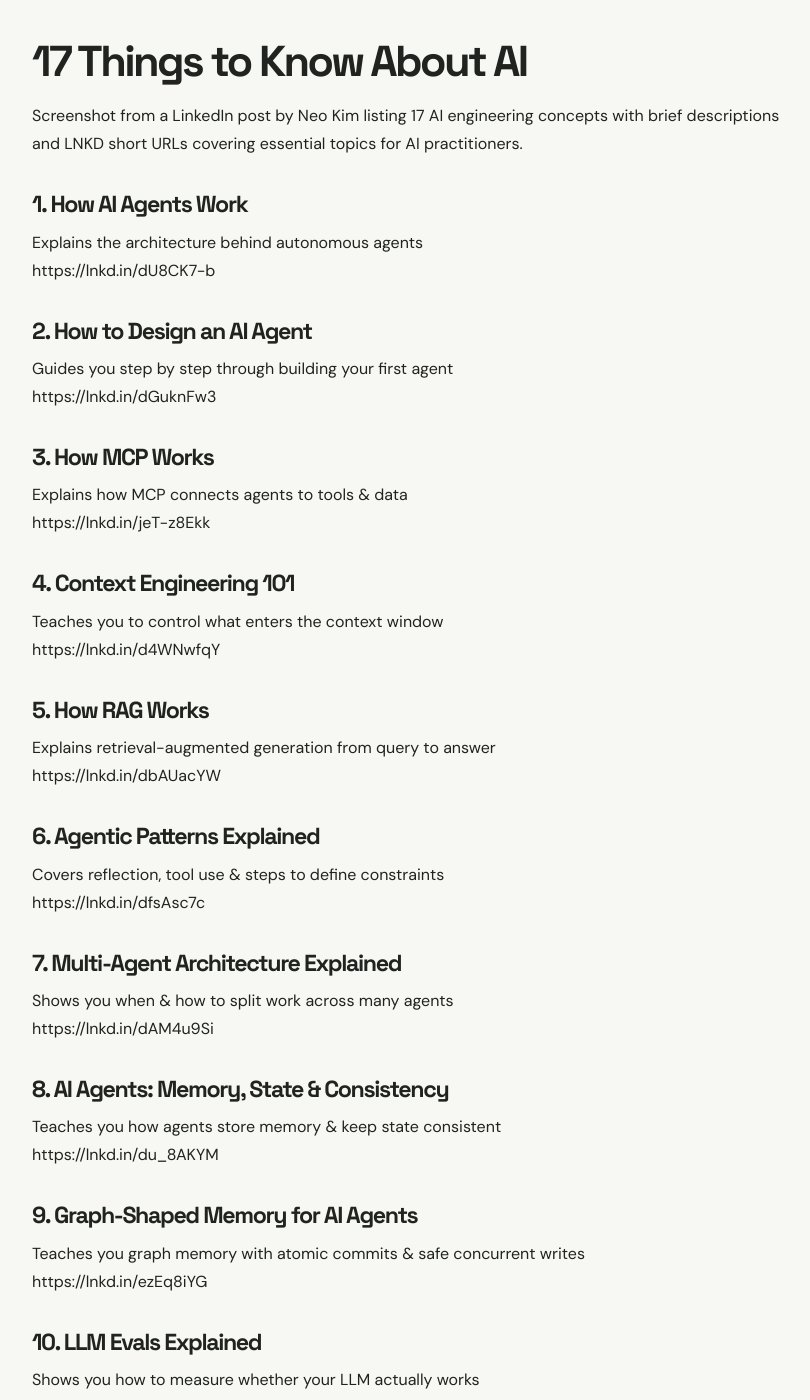
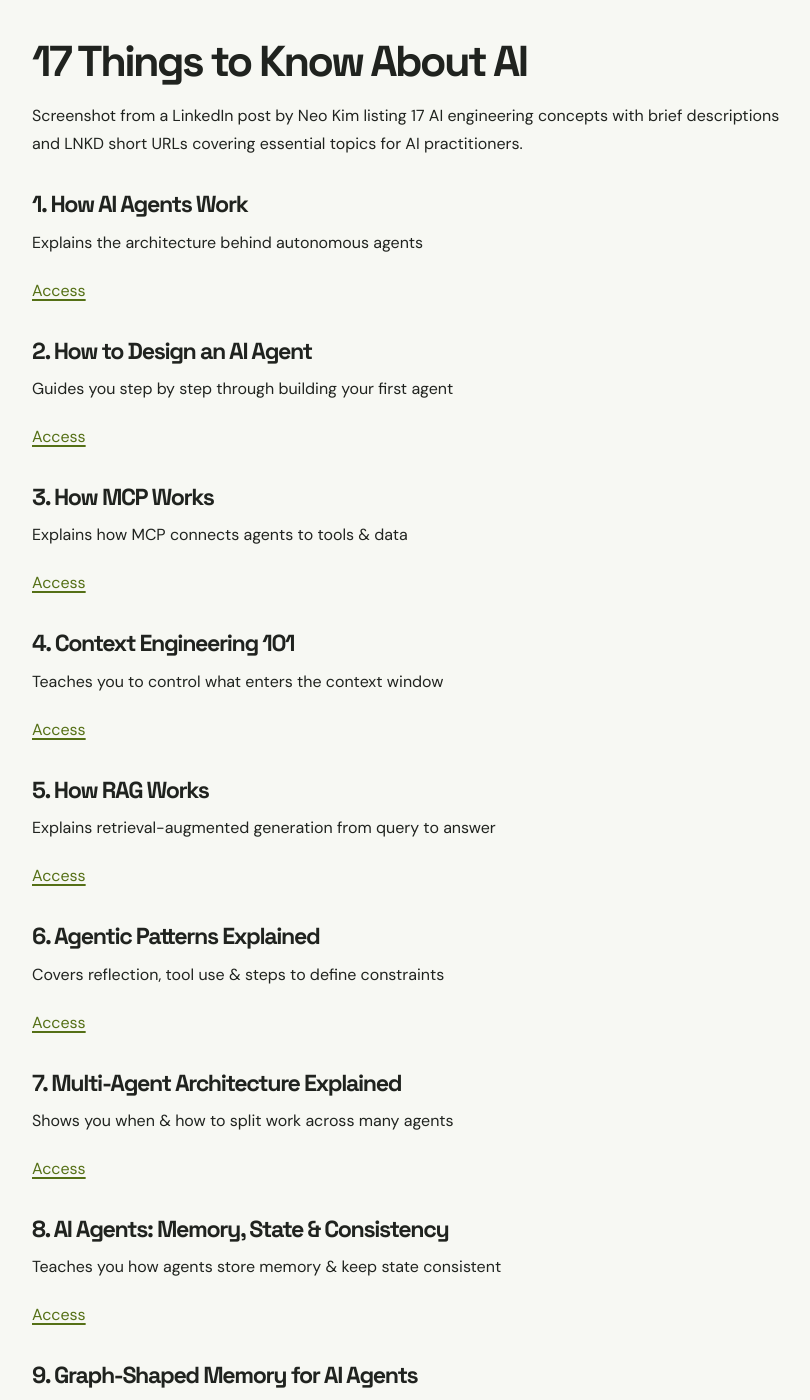
Before and after one commit to ronanrodrigo/notes, a Jekyll site: the page built from _posts/2026-08-01-17-things-to-know-about-ai.md, in a window 1280 px wide and 1400 px high, scrolled down 273 px. Shown: the whole window, without its empty margins (148-958 px from the left). Built offline with Jekyll 4.4.1, drawn with Linux system fonts in a browser that asks for light colours; some of the changed text lies outside the part shown.

Commit message:
Fix: Make links clickable with proper Markdown formatting

```diff
--- a/_posts/2026-08-01-17-things-to-know-about-ai.md
+++ b/_posts/2026-08-01-17-things-to-know-about-ai.md
@@ -18,84 +18,101 @@ Screenshot from a LinkedIn post by Neo Kim listing 17 AI engineering concepts wi
 ### 1. How AI Agents Work
 
 Explains the architecture behind autonomous agents
-https://lnkd.in/dU8CK7-b
+
+[Access](https://lnkd.in/dU8CK7-b)
 
 ### 2. How to Design an AI Agent
 
 Guides you step by step through building your first agent
-https://lnkd.in/dGuknFw3
+
+[Access](https://lnkd.in/dGuknFw3)
 
 ### 3. How MCP Works
 
 Explains how MCP connects agents to tools & data
-https://lnkd.in/jeT-z8Ekk
+
+[Access](https://lnkd.in/jeT-z8Ekk)
 
 ### 4. Context Engineering 101
 
 Teaches you to control what enters the context window
-https://lnkd.in/d4WNwfqY
+
+[Access](https://lnkd.in/d4WNwfqY)
 
 ### 5. How RAG Works
 
 Explains retrieval-augmented generation from query to answer
-https://lnkd.in/dbAUacYW
+
+[Access](https://lnkd.in/dbAUacYW)
 
 ### 6. Agentic Patterns Explained
 
 Covers reflection, tool use & steps to define constraints
-https://lnkd.in/dfsAsc7c
+
+[Access](https://lnkd.in/dfsAsc7c)
 
 ### 7. Multi-Agent Architecture Explained
 
 Shows you when & how to split work across many agents
-https://lnkd.in/dAM4u9Si
+
+[Access](https://lnkd.in/dAM4u9Si)
 
 ### 8. AI Agents: Memory, State & Consistency
 
 Teaches you how agents store memory & keep state consistent
-https://lnkd.in/du_8AKYM
+
+[Access](https://lnkd.in/du_8AKYM)
 
 ### 9. Graph-Shaped Memory for AI Agents
 
 Teaches you graph memory with atomic commits & safe concurrent writes
-https://lnkd.in/ezEq8iYG
+
+[Access](https://lnkd.in/ezEq8iYG)
 
 ### 10. LLM Evals Explained
 
 Shows you how to measure whether your LLM actually works
-https://lnkd.in/diU4hic8
+
+[Access](https://lnkd.in/diU4hic8)
 
 ### 11. AI Coding Workflow 101
 
 Gives you a practical workflow for coding with AI
-https://lnkd.in/ds5r8TxT
+
+[Access](https://lnkd.in/ds5r8TxT)
 
 ### 12. Machine Learning System Design 101
 
 Preps you for ML system design interviews step by step
-https://lnkd.in/dFGuMknJ
+
+[Access](https://lnkd.in/dFGuMknJ)
 
 ### 13. LLM Concepts: A Deep Dive
 
 Breaks down the core LLM concepts
-https://lnkd.in/eSd6fS7n
+
+[Access](https://lnkd.in/eSd6fS7n)
 
 ### 14. How Vector Databases Work
 
 Shows you how vector search finds meaning
-https://lnkd.in/dbeBn5Un
+
+[Access](https://lnkd.in/dbeBn5Un)
 
 ### 15. Design a Personal AI Chat Assistant
 
 Walks you through architecting your own AI chat assistant
-https://lnkd.in/d9KG99zV
+
+[Access](https://lnkd.in/d9KG99zV)
 
 ### 16. How Fine-Tuning Works
 
 Explains how extra training changes a model's behavior
-https://lnkd.in/dhZT53sT
+
+[Access](https://lnkd.in/dhZT53sT)
 
 ### 17. What is Reinforcement Learning
 
 Explains how models learn by trial, reward & repeat
-https://lnkd.in/dzSXrgNW
+
+[Access](https://lnkd.in/dzSXrgNW)
```
